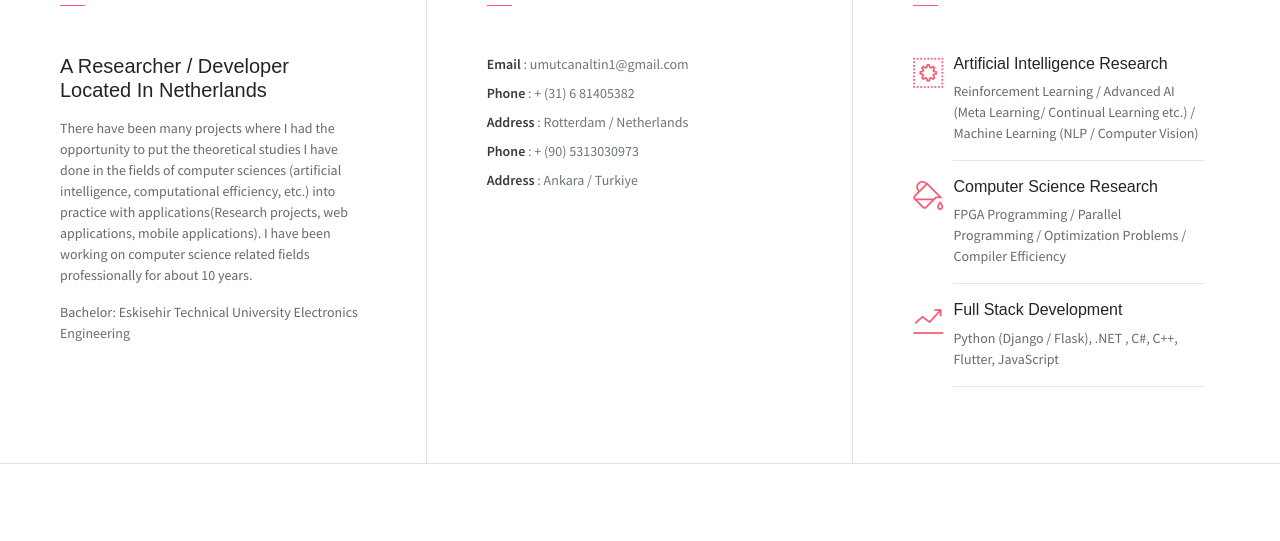
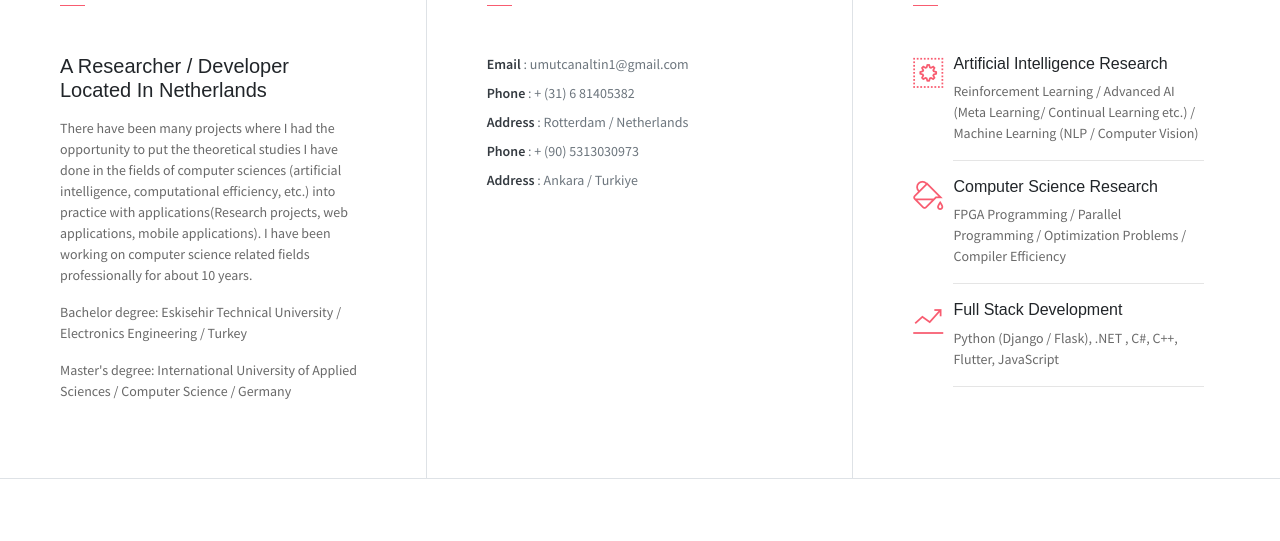
Before and after one commit to umutcanaltin/umutcanaltin.github.io, a plain HTML site: page index.html in a window 1280 px wide. Shown: the part 574-1115 px from the top of the page. Drawn offline with Linux system fonts and the light colour scheme.

Commit message:
Update index.html

```diff
--- a/index.html
+++ b/index.html
@@ -79,7 +79,8 @@
                 <span class="line mb-5"></span>
                 <h5 class="mb-3">A Researcher / Developer Located In Netherlands</h5>
                 <p class="mt-20">There have been many projects where I had the opportunity to put the theoretical studies I have done in the fields of computer sciences (artificial intelligence, computational efficiency, etc.) into practice with applications(Research projects, web applications, mobile applications). I have been working on computer science related fields professionally for about 10 years.</p>
-               <p>Bachelor: Eskisehir Technical University Electronics Engineering</p>
+               <p>Bachelor degree: Eskisehir Technical University / Electronics Engineering / Turkey</p>
+               <p>Master's degree: International University of Applied Sciences / Computer Science / Germany </p>
                 <!--<button class="btn btn-outline-danger"><i class="icon-down-circled2 "></i>Download My CV</button> -->
             </div>
             <div class="col-lg-4 about-card">
```
